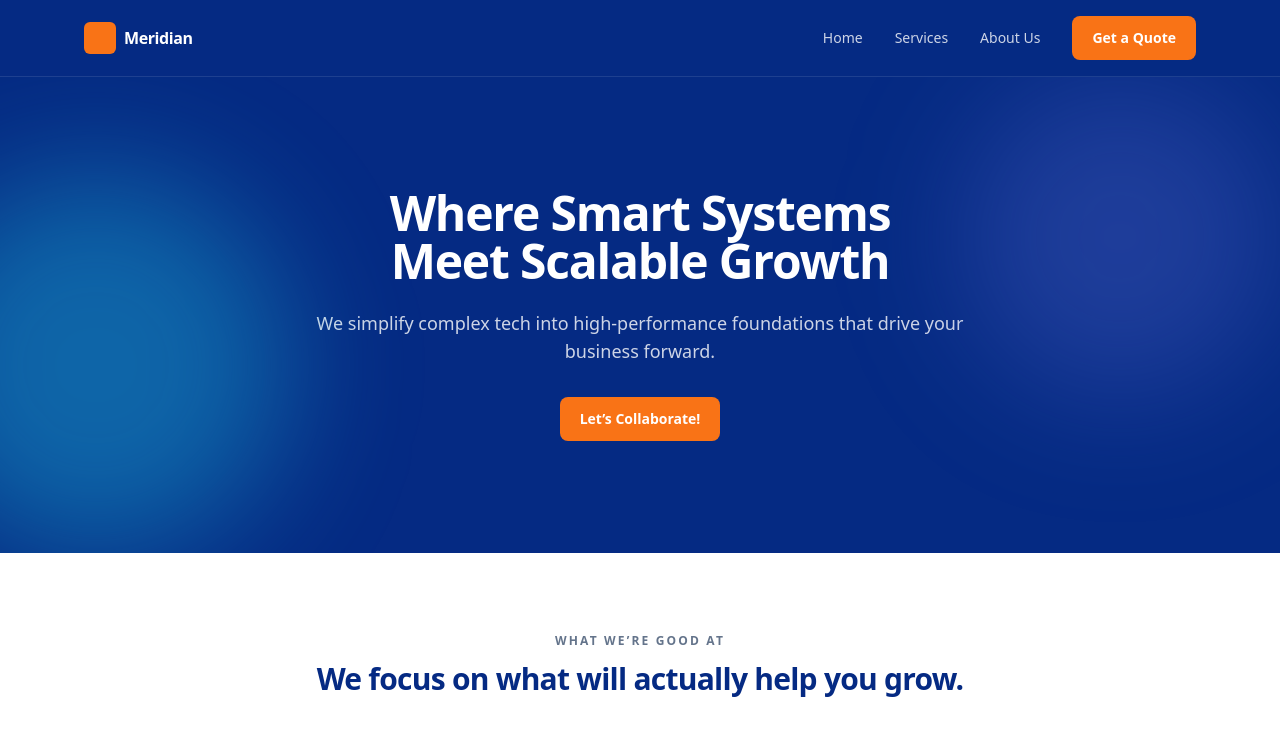
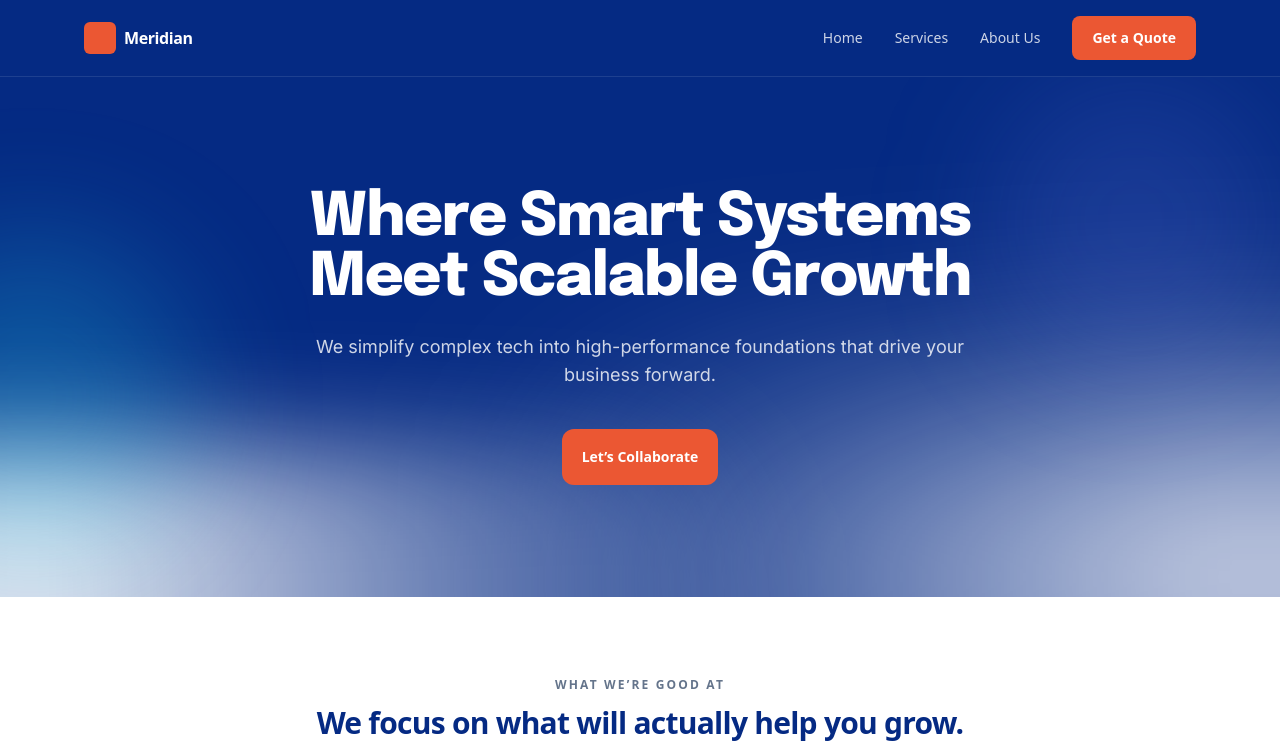
Before and after one commit to Meridian-Workspace/Meridian-Website, a React (Create React App) app: page / in a window 1280 px wide. Shown: the top 744 px of the page. Built offline with nearby package versions, Linux system fonts and the light colour scheme.

Commit message:
home section wip

```diff
--- a/public/index.html
+++ b/public/index.html
@@ -1,4 +1,4 @@
-<!DOCTYPE html>
+<!doctype html>
 <html lang="en">
   <head>
     <meta charset="utf-8" />
@@ -8,6 +8,12 @@
     <meta
       name="description"
       content="Web site created using create-react-app"
+    />
+    <link rel="preconnect" href="https://fonts.googleapis.com" />
+    <link rel="preconnect" href="https://fonts.gstatic.com" crossorigin />
+    <link
+      href="https://fonts.googleapis.com/css2?family=Epilogue:wght@600;700;800&family=Inter:wght@400;500;600&display=swap"
+      rel="stylesheet"
     />
     <link rel="apple-touch-icon" href="%PUBLIC_URL%/logo192.png" />
     <!--
--- a/src/components/ui/Button.jsx
+++ b/src/components/ui/Button.jsx
@@ -1,7 +1,7 @@
 import clsx from "clsx";
 
 const buttonStylesByVariant = {
-  primary: "bg-orange-500 text-white hover:bg-orange-600",
+  primary: "bg-brand text-white hover:bg-[#d94e2c]",
   secondary: "bg-white/10 text-white hover:bg-white/15 border border-white/15",
   outline: "border border-slate-300 text-slate-900 hover:bg-slate-50",
 };
--- a/src/index.css
+++ b/src/index.css
@@ -1,13 +1,31 @@
-body {
-  margin: 0;
-  font-family: -apple-system, BlinkMacSystemFont, 'Segoe UI', 'Roboto', 'Oxygen',
-    'Ubuntu', 'Cantarell', 'Fira Sans', 'Droid Sans', 'Helvetica Neue',
-    sans-serif;
-  -webkit-font-smoothing: antialiased;
-  -moz-osx-font-smoothing: grayscale;
+.hero-lightband {
+  border-radius: 9999px;
+  filter: blur(70px);
+  will-change: transform;
+  outline: 2px solid red;
+
+  /* wide horizontal white band */
+  background: linear-gradient(
+    90deg,
+    rgba(255, 255, 255, 0) 0%,
+    rgba(255, 255, 255, 0.65) 20%,
+    rgba(255, 255, 255, 0.95) 50%,
+    rgba(255, 255, 255, 0.65) 80%,
+    rgba(255, 255, 255, 0) 100%
+  );
+
+  /* helps it feel like “light” on blue */
+  mix-blend-mode: soft-light;
+
+  /* horizontal drift */
+  animation: meridianLightbandDrift 2s ease-in-out infinite alternate;
 }
 
-code {
-  font-family: source-code-pro, Menlo, Monaco, Consolas, 'Courier New',
-    monospace;
+@keyframes meridianLightbandDrift {
+  0% {
+    transform: translate(-50%, -50%) translateX(-120px);
+  }
+  100% {
+    transform: translate(-50%, -50%) translateX(120px);
+  }
 }
--- a/src/layout/Footer.jsx
+++ b/src/layout/Footer.jsx
@@ -7,7 +7,7 @@ export default function Footer() {
       <Container className="py-12">
         <div className="grid gap-10 md:grid-cols-3">
           <div className="flex items-center gap-3">
-            <div className="h-10 w-10 rounded-lg bg-orange-500" />
+            <div className="h-10 w-10 rounded-lg bg-brand" />
             <div>
               <p className="font-semibold leading-tight">Meridian</p>
               <p className="text-xs text-white/70">
--- a/src/layout/Navbar.jsx
+++ b/src/layout/Navbar.jsx
@@ -27,7 +27,7 @@ export default function Navbar() {
       <Container className="flex items-center justify-between py-4">
         <Link to="/" className="flex items-center gap-2">
           {/* Replace with your real logo asset later */}
-          <div className="h-8 w-8 rounded-md bg-orange-500" />
+          <div className="h-8 w-8 rounded-md bg-brand" />
           <span
             className={clsx(
               "font-semibold tracking-tight",
--- a/src/sections/home/HeroSection.jsx
+++ b/src/sections/home/HeroSection.jsx
@@ -5,17 +5,26 @@ import { motion } from "framer-motion";
 export default function HeroSection() {
   return (
     <section className="relative overflow-hidden bg-[#052a83] text-white">
-      {/* soft radial glow (like the mockup) */}
-      <div className="pointer-events-none absolute -left-24 top-24 h-96 w-96 rounded-full bg-cyan-400/35 blur-3xl" />
-      <div className="pointer-events-none absolute right-0 top-0 h-80 w-80 rounded-full bg-indigo-400/20 blur-3xl" />
+      {/* moving white light band (like Figma) */}
+      <div className="pointer-events-none absolute inset-0 hero-bottom-glow">
+        {/* Band A: left -> right */}
+        <div className="hero-lightband hero-lightband--a absolute bottom-[-140px] left-[-40vw] h-64 w-[1200px] opacity-90 md:h-80 md:w-[1500px]" />
 
-      <Container className="py-20 md:py-28">
+        {/* Band B: right -> left */}
+        <div className="hero-lightband hero-lightband--b absolute bottom-[-170px] right-[-40vw] h-64 w-[1200px] opacity-75 md:h-80 md:w-[1500px]" />
+      </div>
+
+      {/* existing soft glows (keep for depth like mockup) */}
+      <div className="pointer-events-none absolute -left-32 bottom-10 h-80 w-80 rounded-full bg-cyan-400/25 blur-3xl" />
+      <div className="pointer-events-none absolute right-0 top-0 h-72 w-72 rounded-full bg-indigo-400/15 blur-3xl" />
+
+      <Container className="relative z-10 py-20 md:py-28">
         <div className="mx-auto max-w-3xl text-center">
           <motion.h1
             initial={{ opacity: 0, y: 8 }}
             animate={{ opacity: 1, y: 0 }}
             transition={{ duration: 0.5 }}
-            className="text-4xl font-extrabold tracking-tight md:text-5xl"
+            className="font-[Epilogue] text-4xl font-extrabold tracking-tight md:text-6xl"
           >
             Where Smart Systems
             <br />
@@ -26,7 +35,7 @@ export default function HeroSection() {
             initial={{ opacity: 0, y: 8 }}
             animate={{ opacity: 1, y: 0 }}
             transition={{ delay: 0.08, duration: 0.5 }}
-            className="mx-auto mt-6 max-w-2xl text-base leading-relaxed text-white/80 md:text-lg"
+            className="mx-auto mt-6 max-w-2xl font-[Inter] text-base leading-relaxed text-white/80 md:text-lg"
           >
             We simplify complex tech into high-performance foundations that
             drive your business forward.
@@ -36,15 +45,15 @@ export default function HeroSection() {
             initial={{ opacity: 0, y: 8 }}
             animate={{ opacity: 1, y: 0 }}
             transition={{ delay: 0.14, duration: 0.5 }}
-            className="mt-8"
+            className="mt-10"
           >
             <Button
               as="a"
               href="#get-a-quote"
               variant="primary"
-              className="px-10"
+              className="h-14 rounded-xl bg-brand px-32 text-base font-semibold text-white hover:bg-[#d94e2c]"
             >
-              Let’s Collaborate!
+              Let’s Collaborate
             </Button>
           </motion.div>
         </div>
--- a/src/styles/globals.css
+++ b/src/styles/globals.css
@@ -7,3 +7,67 @@ html {
   -webkit-font-smoothing: antialiased;
   -moz-osx-font-smoothing: grayscale;
 }
+
+.hero-lightband {
+  border-radius: 9999px;
+  filter: blur(110px);
+  will-change: transform;
+  opacity: 0.95;
+
+  /* stronger center, smoother edges */
+  background: linear-gradient(
+    90deg,
+    rgba(255, 255, 255, 0) 0%,
+    rgba(255, 255, 255, 0.35) 18%,
+    rgba(255, 255, 255, 0.85) 45%,
+    rgba(255, 255, 255, 0.95) 50%,
+    rgba(255, 255, 255, 0.85) 55%,
+    rgba(255, 255, 255, 0.35) 82%,
+    rgba(255, 255, 255, 0) 100%
+  );
+
+  /* more visible than soft-light */
+  mix-blend-mode: screen;
+
+  animation: meridianLightbandDrift 4s ease-in-out infinite alternate;
+}
+
+@keyframes meridianLightbandDrift {
+  0% {
+    transform: translateX(0);
+  }
+  100% {
+    transform: translateX(140vw);
+  }
+}
+
+/* Band A: left -> right */
+.hero-lightband--a {
+  animation: meridianBandA 4s ease-in-out infinite alternate;
+}
+
+/* Band B: right -> left (slightly different speed) */
+.hero-lightband--b {
+  animation: meridianBandB 4s ease-in-out infinite alternate;
+  filter: blur(55px); /* a bit softer so it layers nicely */
+}
+
+/* left -> right across the whole hero */
+@keyframes meridianBandA {
+  0% {
+    transform: translateX(0);
+  }
+  100% {
+    transform: translateX(140vw);
+  }
+}
+
+/* right -> left across the whole hero */
+@keyframes meridianBandB {
+  0% {
+    transform: translateX(0);
+  }
+  100% {
+    transform: translateX(-140vw);
+  }
+}
--- a/tailwind.config.js
+++ b/tailwind.config.js
@@ -2,7 +2,11 @@
 module.exports = {
   content: ["./src/**/*.{js,jsx,ts,tsx}"],
   theme: {
-    extend: {},
+    extend: {
+      colors: {
+        brand: "#EB5733",
+      },
+    },
   },
   plugins: [],
 };
```
Also changed, not shown: 1 other file (tests, documents, lock files or other folders).
